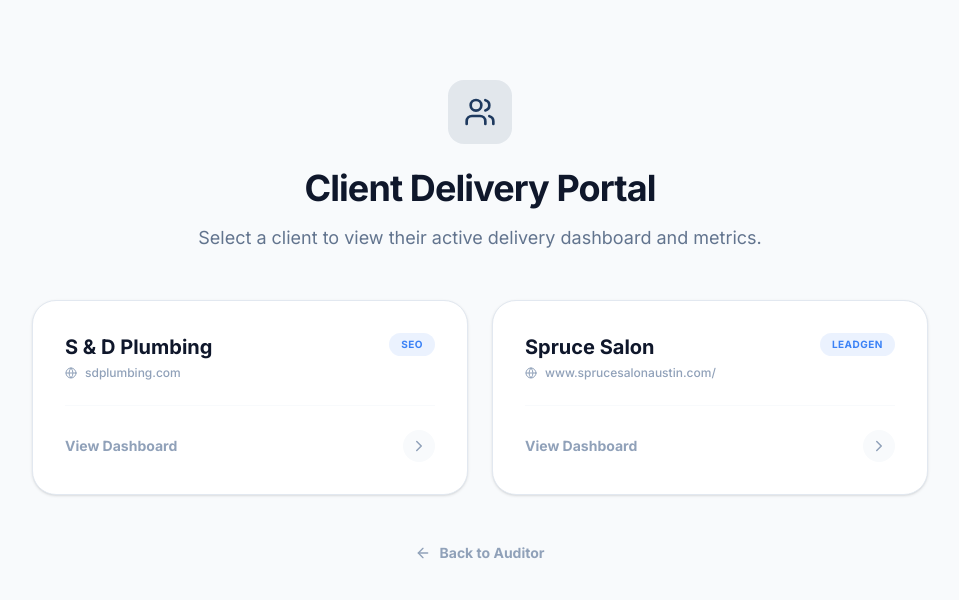
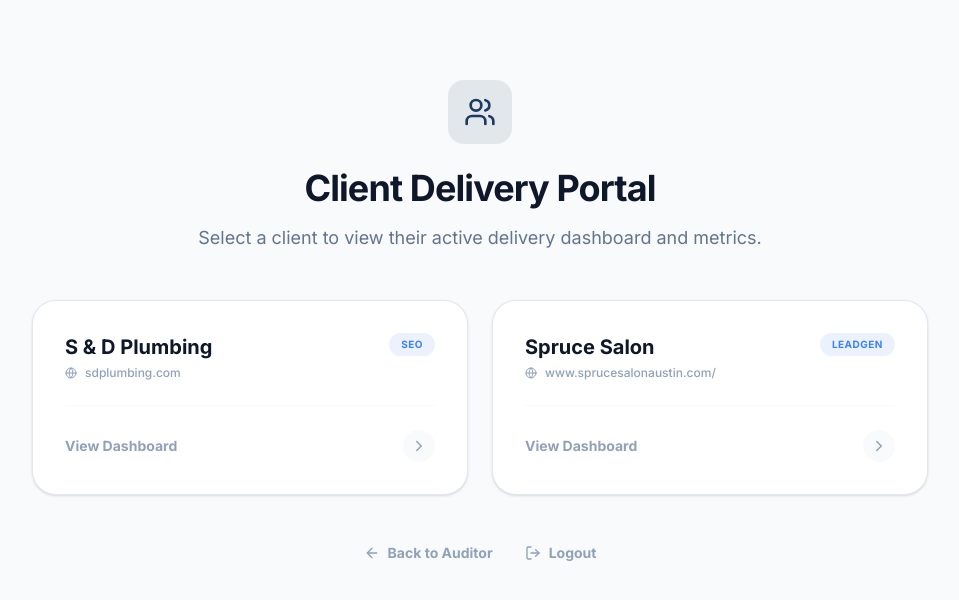
Before and after one commit to spicylinus/revfi, a Next.js app: page /delivery in a window 1280 px wide. Shown: the top 600 px of the page, without its empty margins (160-1119 px from the left). Built offline with nearby package versions, Linux system fonts and the light colour scheme.

Commit message:
feat: add logout route and logout button to delivery dashboard

```diff
--- /dev/null
+++ b/src/app/api/auth/logout/route.ts
@@ -0,0 +1,8 @@
+import { NextResponse } from 'next/server';
+import { cookies } from 'next/headers';
+
+export async function POST() {
+  const cookieStore = await cookies();
+  cookieStore.delete('auth-session');
+  return NextResponse.json({ success: true });
+}
--- a/src/app/delivery/[clientId]/page.tsx
+++ b/src/app/delivery/[clientId]/page.tsx
@@ -15,7 +15,8 @@ import {
   Receipt,
   Search,
   Lock,
-  Loader2
+  Loader2,
+  LogOut
 } from 'lucide-react';
 import Link from 'next/link';
 import { useParams, notFound, useRouter } from 'next/navigation';
@@ -36,6 +37,11 @@ export default function ClientDeliveryDashboard() {
   const [activeTab, setActiveTab] = useState<'overview' | 'billing' | 'competitor'>('overview');
   const [isAuthorized, setIsAuthorized] = useState<boolean | null>(null);
   const [isLoading, setIsLoading] = useState(true);
+
+  const handleLogout = async () => {
+    await fetch('/api/auth/logout', { method: 'POST' });
+    router.push('/login');
+  };
 
   useEffect(() => {
     const checkAuth = () => {
@@ -118,8 +124,8 @@ export default function ClientDeliveryDashboard() {
               <span className="text-[10px] font-bold text-slate-400 uppercase tracking-widest">Next Report</span>
               <span className="text-sm font-bold text-slate-700">{data.nextReportDate}</span>
             </div>
-            <button className="p-2 hover:bg-slate-100 rounded-lg transition-colors text-slate-600">
-              <Settings size={20} />
+            <button onClick={handleLogout} className="p-2 hover:bg-slate-100 rounded-lg transition-colors text-slate-600" title="Logout">
+              <LogOut size={20} />
             </button>
           </div>
         </div>
--- a/src/app/delivery/page.tsx
+++ b/src/app/delivery/page.tsx
@@ -1,7 +1,7 @@
 'use client';
 
 import React, { useEffect, useState } from 'react';
-import { Users, ChevronRight, Globe, ArrowLeft, Loader2 } from 'lucide-react';
+import { Users, ChevronRight, Globe, ArrowLeft, Loader2, LogOut } from 'lucide-react';
 import Link from 'next/link';
 import { useRouter } from 'next/navigation';
 import { CLIENT_DELIVERIES } from '@/lib/mock-deliveries';
@@ -10,6 +10,11 @@ export default function ClientSelectorPage() {
   const router = useRouter();
   const [isLoading, setIsLoading] = useState(true);
   const [user, setUser] = useState<any>(null);
+
+  const handleLogout = async () => {
+    await fetch('/api/auth/logout', { method: 'POST' });
+    router.push('/login');
+  };
 
   useEffect(() => {
     // In a real app, this would be a call to getSession() or similar
@@ -89,11 +94,15 @@ export default function ClientSelectorPage() {
           ))}
         </div>
 
-        <div className="mt-12 text-center">
+        <div className="mt-12 text-center flex items-center justify-center gap-8">
            <Link href="/" className="inline-flex items-center gap-2 text-slate-400 hover:text-primary font-bold text-sm transition-colors">
              <ArrowLeft size={16} />
              <span>Back to Auditor</span>
            </Link>
+           <button onClick={handleLogout} className="inline-flex items-center gap-2 text-slate-400 hover:text-danger font-bold text-sm transition-colors">
+             <LogOut size={16} />
+             <span>Logout</span>
+           </button>
         </div>
       </div>
     </main>
```
